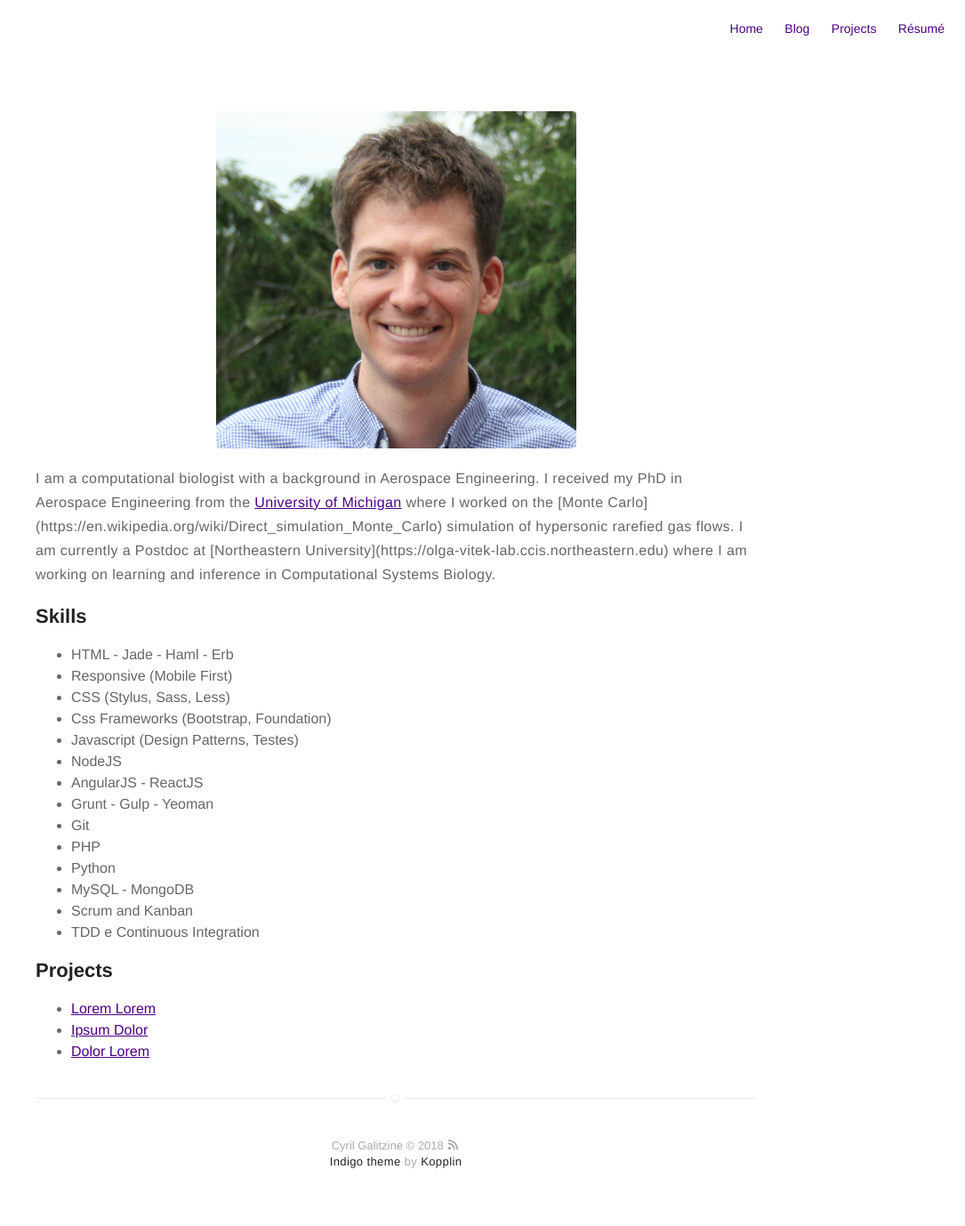
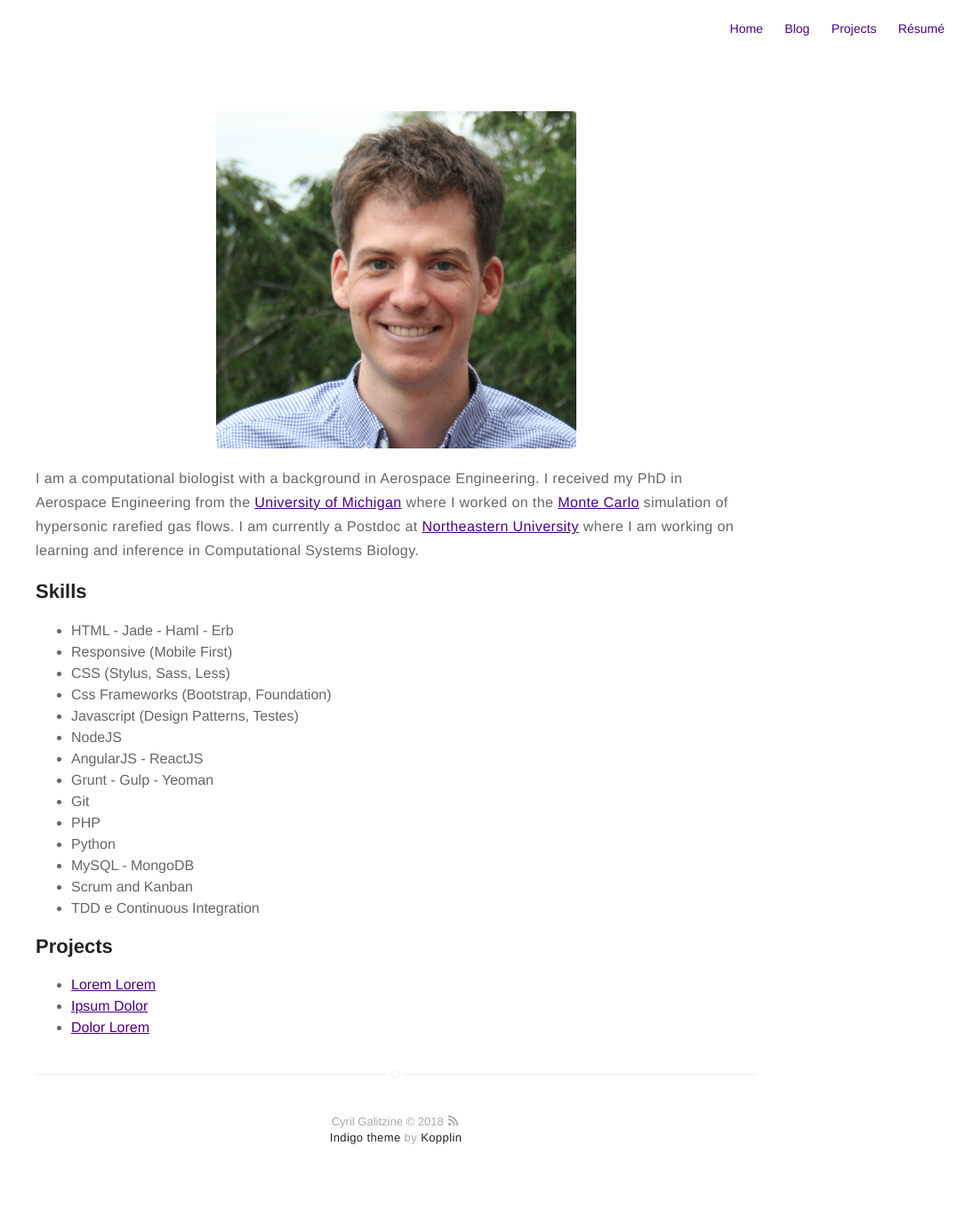
Before and after one commit to cyrilgalitzine/cyrilgalitzine.github.io, a Jekyll site: the page built from about.md, in a window 1280 px wide. Shown: the whole page at 89% size, without its empty margins (195-1280 px from the left). Built offline with Jekyll 4.4.1, drawn with Linux system fonts in a browser that asks for light colours; after the commit the page ends 1350 px from its top, so only the background shows below that; some of the changed lines change nothing that is shown.

Commit message:
link fixed

```diff
--- a/about.md
+++ b/about.md
@@ -5,7 +5,7 @@ layout: page
 ![Profile Image]({{ site.url }}/{{ site.picture }})
 
 <p>I am a computational biologist with a background in Aerospace Engineering.
-	I received my PhD in Aerospace Engineering from the <a href="http://ngpdlab.engin.umich.edu" target="_blank">University of Michigan</a> where I worked on the [Monte Carlo](https://en.wikipedia.org/wiki/Direct_simulation_Monte_Carlo) simulation of hypersonic rarefied gas flows.  I am currently a Postdoc at [Northeastern University](https://olga-vitek-lab.ccis.northeastern.edu) where I am working on learning and inference in Computational Systems Biology.</p>
+	I received my PhD in Aerospace Engineering from the <a href="http://ngpdlab.engin.umich.edu" target="_blank">University of Michigan</a> where I worked on the <a href="https://en.wikipedia.org/wiki/Direct_simulation_Monte_Carlo" target="_blank">Monte Carlo</a> simulation of hypersonic rarefied gas flows.  I am currently a Postdoc at <a href="https://olga-vitek-lab.ccis.northeastern.edu" target="_blank">Northeastern University</a> where I am working on learning and inference in Computational Systems Biology.</p>
 
 
 <h2>Skills</h2>
```
